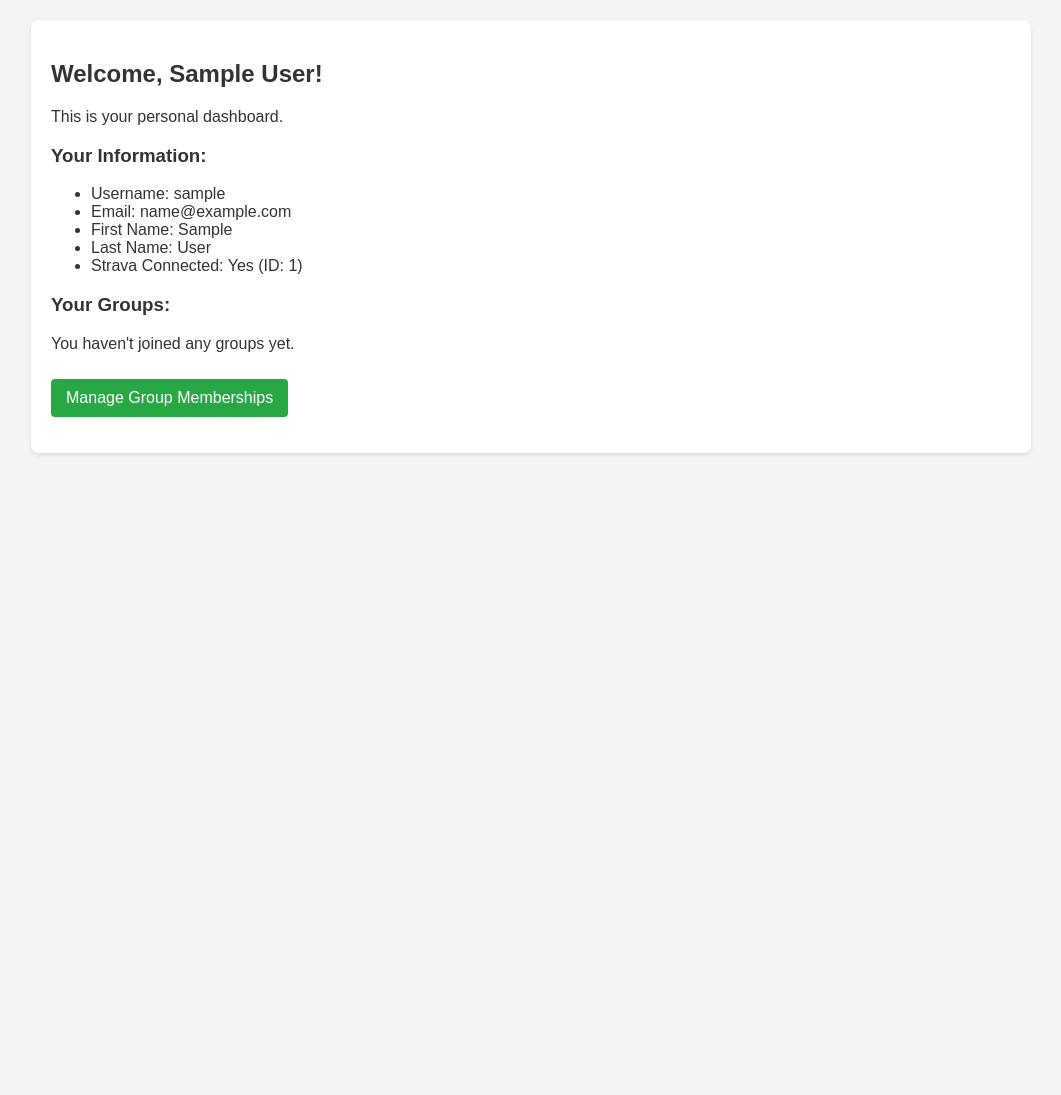
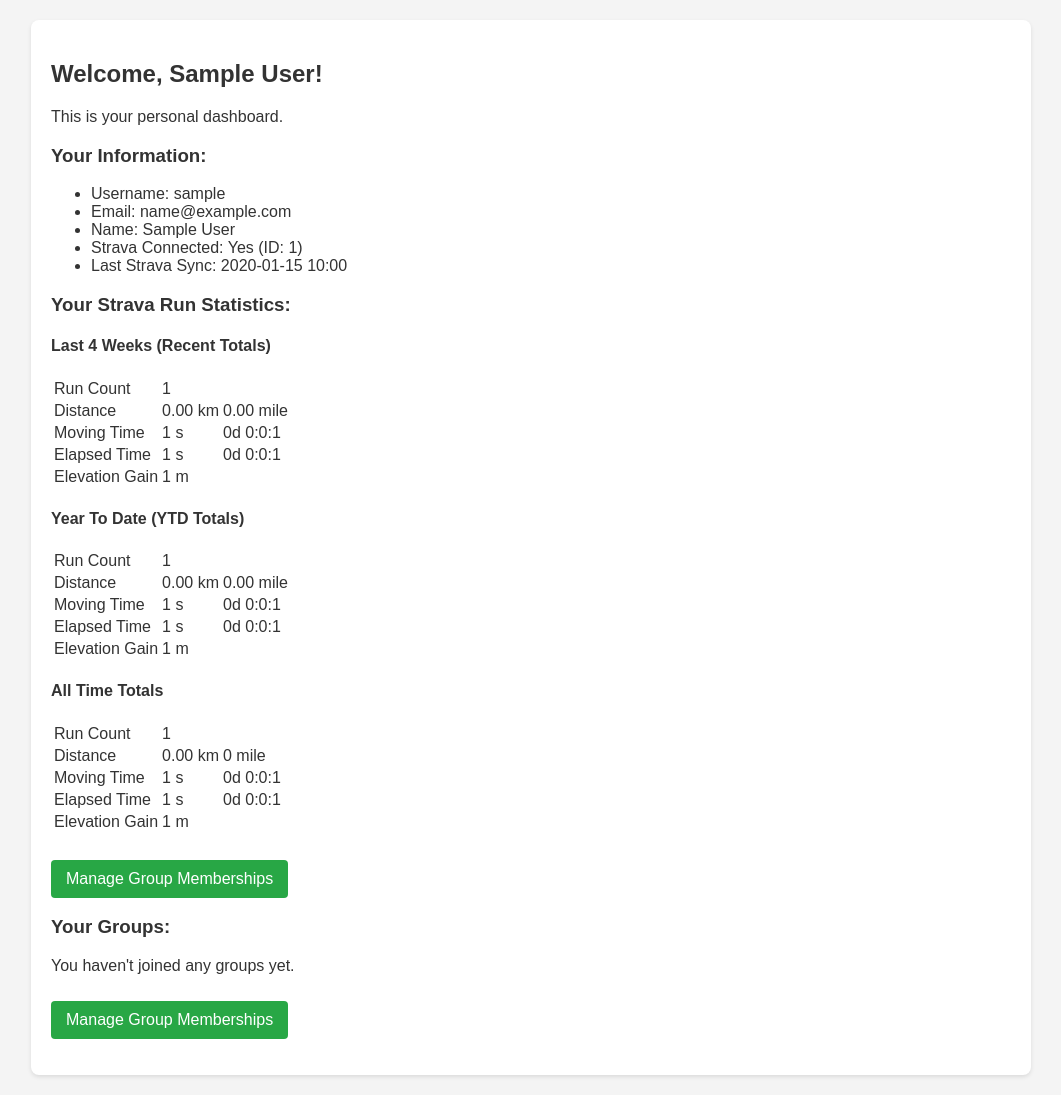
Before and after one commit to zhaoshenhao/strava_dash, a Django app: page /dashboard/ in a window 1280 px wide. Shown: the part 38-1133 px from the top of the page, without its empty margins (109-1170 px from the left). Before the commit the page ends 493 px from the top, so only its background shows below. Run offline with Django 5.2, Linux system fonts and the light colour scheme; a user stored in the database is signed in; tables that the repository leaves empty hold one stand-in row (values such as "Sample post").

Commit message:
Add personal stats

```diff
--- a/strava_web/templates/strava_web/personal_dashboard.html
+++ b/strava_web/templates/strava_web/personal_dashboard.html
@@ -1,4 +1,5 @@
 {% extends "strava_web/base.html" %}
+{% load strava_filters %}
 
 {% block title %}My Dashboard{% endblock %}
 
@@ -10,10 +11,42 @@
     <ul>
         <li>Username: {{ user.username }}</li>
         <li>Email: {{ user.email|default:"Not set" }}</li>
-        <li>First Name: {{ user.first_name|default:"-" }}</li>
-        <li>Last Name: {{ user.last_name|default:"-" }}</li>
+        <li>Name: {{ user.first_name|default:"" }} {{ user.last_name|default:"" }}</li>
         <li>Strava Connected: {% if user.is_strava_connected %}Yes (ID: {{ user.strava_id }}){% else %}No{% endif %}</li>
+        <li>Last Strava Sync: {% if user.last_strava_sync %}{{ user.last_strava_sync|date:"Y-m-d H:i" }}{% else %}Never{% endif %}</li>
     </ul>
+
+    {% if user.is_strava_connected %}
+        <h3>Your Strava Run Statistics:</h3>
+        <h4>Last 4 Weeks (Recent Totals)</h4>
+        <table>
+            <tr><td>Run Count</td><td col="2">{{ user.recent_run_count|default:0 }}</td></tr>
+            <tr><td>Distance</td><td>{{ user.recent_run_distance|default:0|div:1000|floatformat:2 }} km</td><td>{{ user.recent_run_distance|default:0|div:1609.34|floatformat:2 }} mile</td></tr>
+            <tr><td>Moving Time</td><td>{{ user.recent_run_moving_time }} s</td><td>{{ user.recent_run_moving_time|default:0|duration:1 }}</td></tr>
+            <tr><td>Elapsed Time</td><td>{{ user.recent_run_elapsed_time }} s</td><td>{{ user.recent_run_elapsed_time|default:0|duration:1 }}</td></tr>
+            <tr><td>Elevation Gain</td><td col="2">{{ user.recent_run_elevation_gain|default:0|floatformat:0 }} m</td></tr>
+        </table>
+        <h4>Year To Date (YTD Totals)</h4>
+        <table>
+            <tr><td>Run Count</td><td>{{ user.ytd_run_count|default:0 }}</td><td></td></tr>
+            <tr><td>Distance</td><td>{{ user.ytd_run_distance|default:0|div:1000|floatformat:2 }} km</td><td>{{ user.ytd_run_distance|default:0|div:1609.34|floatformat:2 }} mile</td></tr>
+            <tr><td>Moving Time</td><td>{{ user.ytd_run_moving_time }} s</td><td>{{ user.ytd_run_moving_time|default:0|duration:1 }}</td></tr>
+            <tr><td>Elapsed Time</td><td>{{ user.ytd_run_elapsed_time }} s</td><td>{{ user.ytd_run_elapsed_time|default:0|duration:1 }}</td></tr>
+            <tr><td>Elevation Gain</td><td>{{ user.ytd_run_elevation_gain|default:0|floatformat:0 }} m</td><td></td></tr>
+        </table>
+        <h4>All Time Totals</h4>
+        <table>
+            <tr><td>Run Count</td><td>{{ user.all_time_run_count|default:0 }}</td><td></td></tr>
+            <tr><td>Distance</td><td>{{ user.all_time_run_distance|default:0|div:1000|floatformat:2 }} km</td><td>{{ user.all_time_run_distance|default:0|div:1609.34|floatformat:0 }} mile</td></tr>
+            <tr><td>Moving Time</td><td>{{ user.all_time_run_moving_time }} s</td><td>{{ user.all_time_run_moving_time|default:0|duration:1 }}</td></tr>
+            <tr><td>Elapsed Time</td><td>{{ user.all_time_run_elapsed_time }} s</td><td>{{ user.all_time_run_elapsed_time|default:0|duration:1 }}</td></tr>
+            <tr><td>Elevation Gain</td><td>{{ user.all_time_run_elevation_gain|default:0|floatformat:0 }} m</td><td></td></tr>
+        </table>
+        <p><a href="{% url 'group_membership_edit' %}" class="button-link">Manage Group Memberships</a></p>
+    {% else %}
+        <p>Connect your Strava account to see your personal statistics and activities!</p>
+        <p><a href="{% url 'strava_login' %}" class="button-link" style="background-color: #fc4c02;">Connect Strava Account</a></p>
+    {% endif %}
 
     <h3>Your Groups:</h3>
     {% if user_groups %}
@@ -30,6 +63,5 @@
     {% else %}
         <p>You haven't joined any groups yet.</p>
     {% endif %}
-
     <p><a href="{% url 'group_membership_edit' %}" class="button-link">Manage Group Memberships</a></p>
 {% endblock %}
--- /dev/null
+++ b/strava_web/templatetags/strava_filters.py
@@ -0,0 +1,43 @@
+# strava_web/templatetags/strava_filters.py
+
+from django import template
+
+register = template.Library()
+
+@register.filter
+def div(value, arg):
+    """
+    Divides the value by the argument.
+    Usage: {{ value|div_filter:arg }}
+    """
+    try:
+        return float(value) / float(arg)
+    except (ValueError, ZeroDivisionError, TypeError):
+        return None # or handle error as appropriate
+
+@register.filter
+def duration(value, withDay):
+    d1, h1, m1, s1 = convert_seconds_to_dhms(value)
+    if withDay == 1:
+        return f"{d1}d {h1}:{m1}:{s1}"
+    else:
+        h1 = d1 * 24 + h1
+        return f"{h1}:{m1}:{s1}"
+
+def convert_seconds_to_dhms(total_seconds):
+    if not isinstance(total_seconds, (int, float)) or total_seconds < 0:
+        # Handle non-integer, non-positive, or non-numeric input
+        return 0, 0, 0, 0
+
+    total_seconds = int(total_seconds) # Ensure it's an integer for calculations
+
+    days = total_seconds // (24 * 3600)
+    remaining_seconds_after_days = total_seconds % (24 * 3600)
+
+    hours = remaining_seconds_after_days // 3600
+    remaining_seconds_after_hours = remaining_seconds_after_days % 3600
+
+    minutes = remaining_seconds_after_hours // 60
+    seconds = remaining_seconds_after_hours % 60
+
+    return days, hours, minutes, seconds
```
Also changed, not shown: strava_web/templatetags/__init__.py (added), strava_web/views.py (line endings or trailing spaces).
